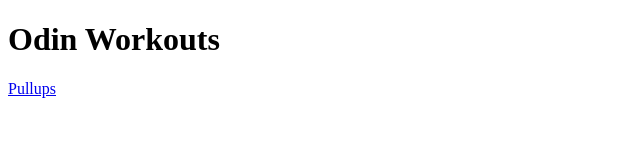
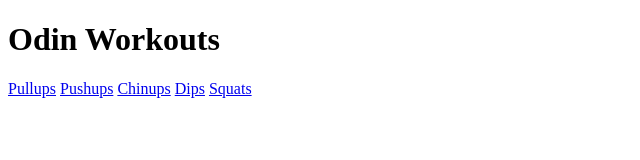
Before and after one commit to SA-Ark/odin-workouts, a plain HTML site: page index.html in a window 1280 px wide. Shown: the whole page, without its empty margins (0-640 px from the left). Drawn offline with Linux system fonts and the light colour scheme.

Commit message:
modified by saving

```diff
--- a/index.html
+++ b/index.html
@@ -9,5 +9,9 @@
 <body>
     <h1>Odin Workouts</h1>
     <a href="pages/workouts-pages/pullups.html">Pullups</a>
+    <a href="pages/workouts-pages/pushups.html">Pushups</a>
+    <a href="pages/workouts-pages/chinups.html">Chinups</a>
+    <a href="pages/workouts-pages/dips.html">Dips</a>
+    <a href="pages/workouts-pages/squats.html">Squats</a>
 </body>
 </html>
```
